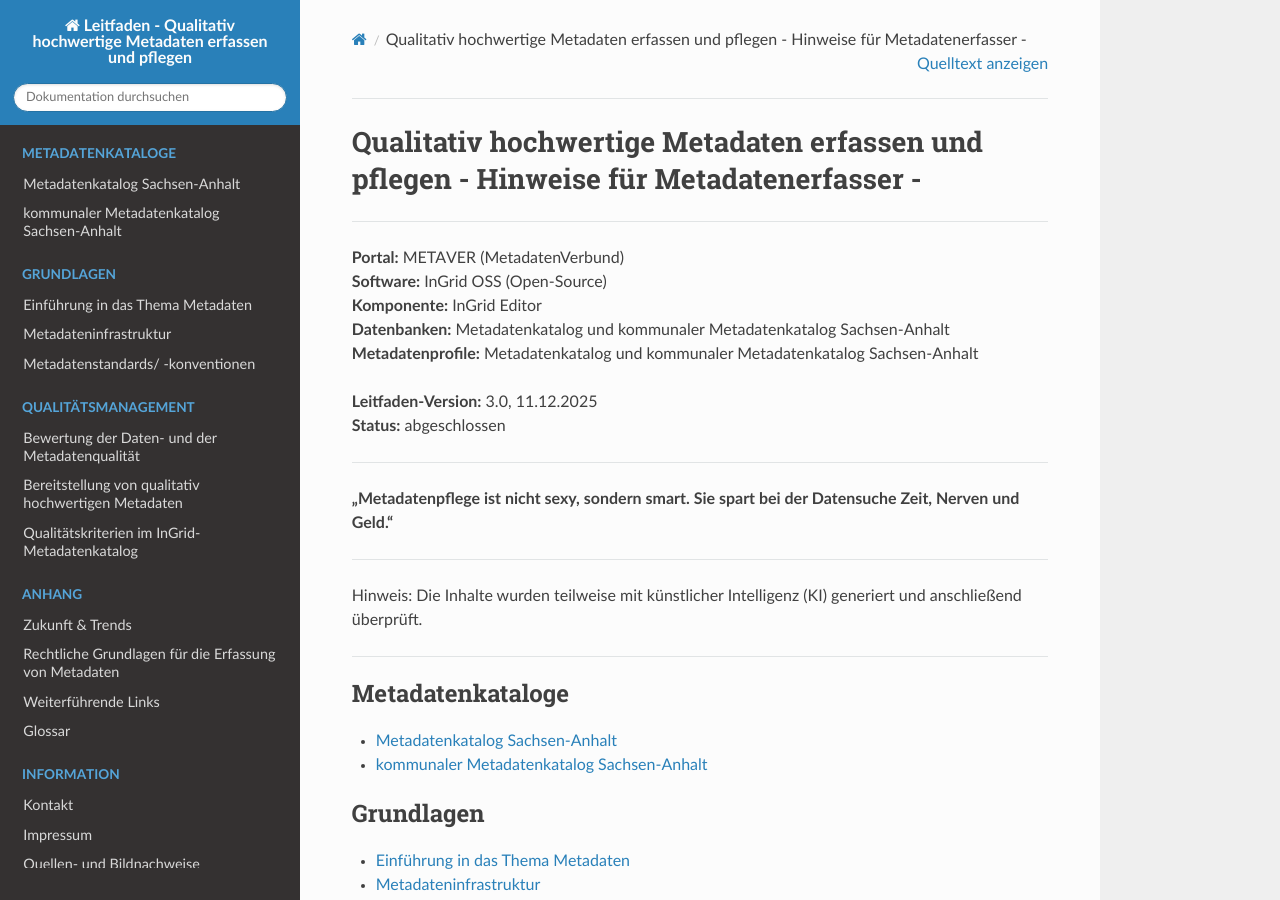
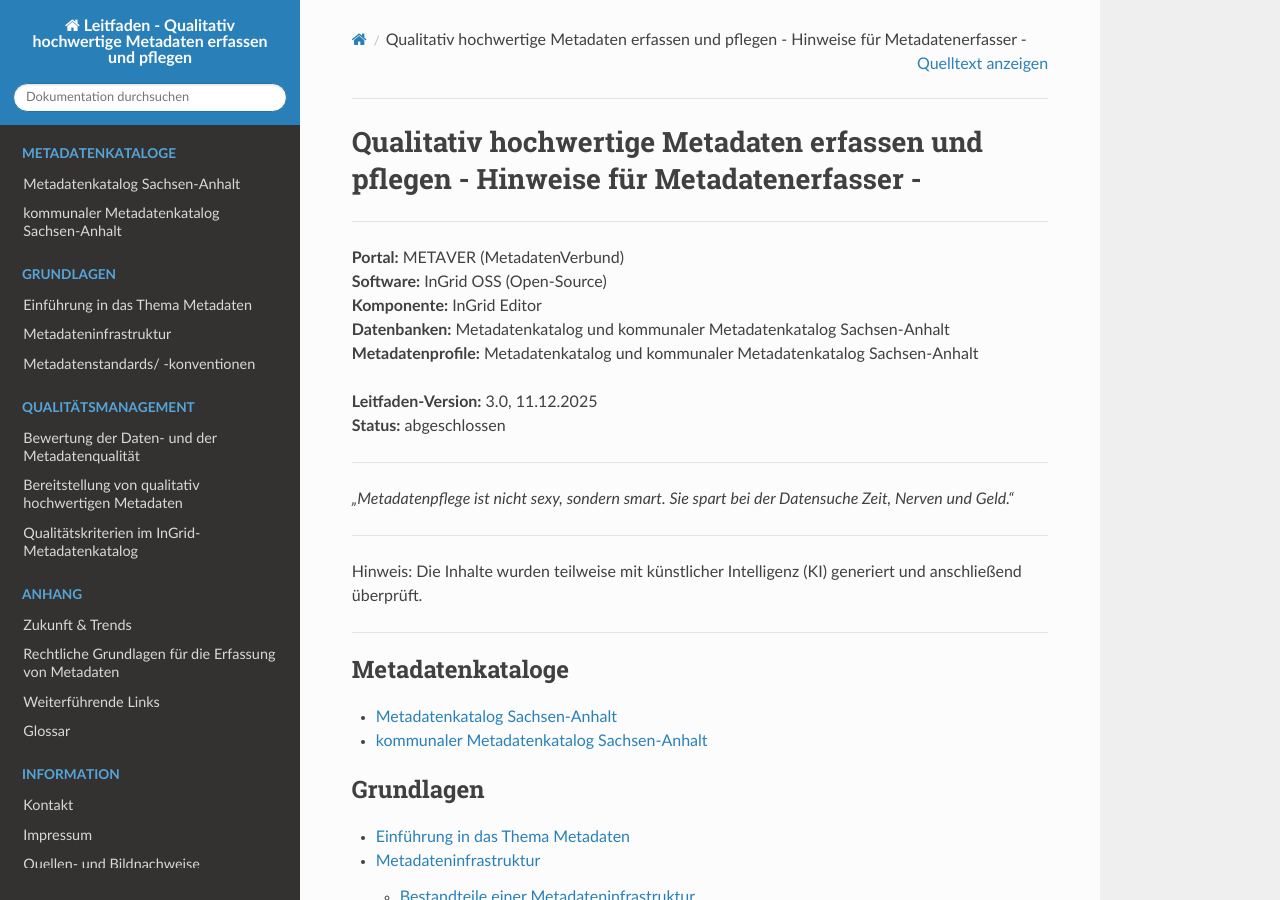
Before and after one commit to tomiwo/ingrid-mdk-st-high-quality-metadata, a Sphinx documentation site: the page built from docs/index.rst, in a window 1280 px wide and 900 px high. Built offline with Sphinx 7.4.7 and the Read the Docs theme 3.1.0, drawn with Linux system fonts in a browser that asks for light colours.

```diff
--- a/docs/index.rst
+++ b/docs/index.rst
@@ -19,7 +19,7 @@ Qualitativ hochwertige Metadaten erfassen und pflegen - Hinweise für Metadatene
 
 ----------------------------------------------------------------------------------------------------------------
 
-**"Metadatenpflege ist nicht sexy, sondern smart. Sie spart bei der Datensuche Zeit, Nerven und Geld."**
+*"Metadatenpflege ist nicht sexy, sondern smart. Sie spart bei der Datensuche Zeit, Nerven und Geld."*
 
 ----------------------------------------------------------------------------------------------------------------
 
```
